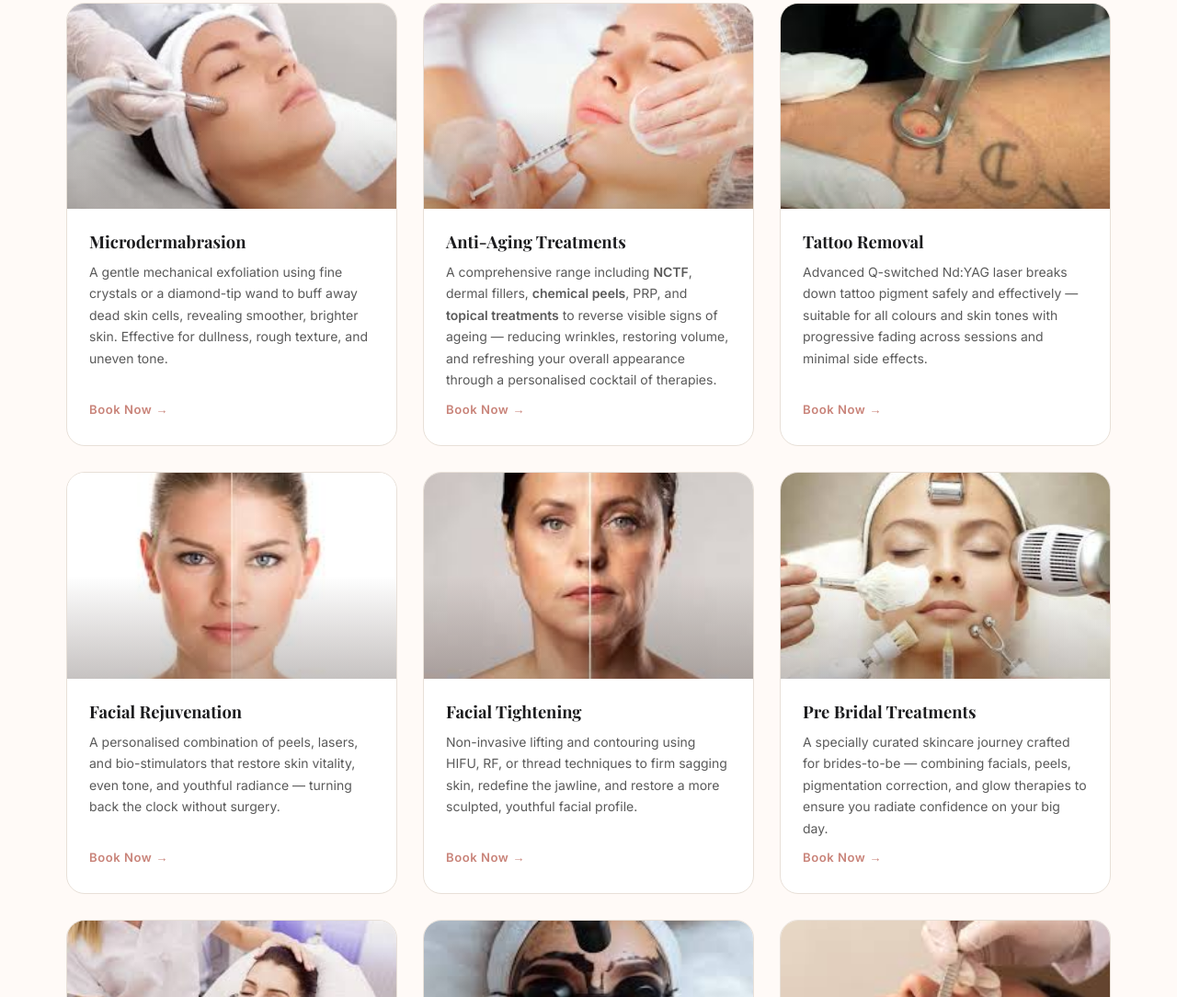
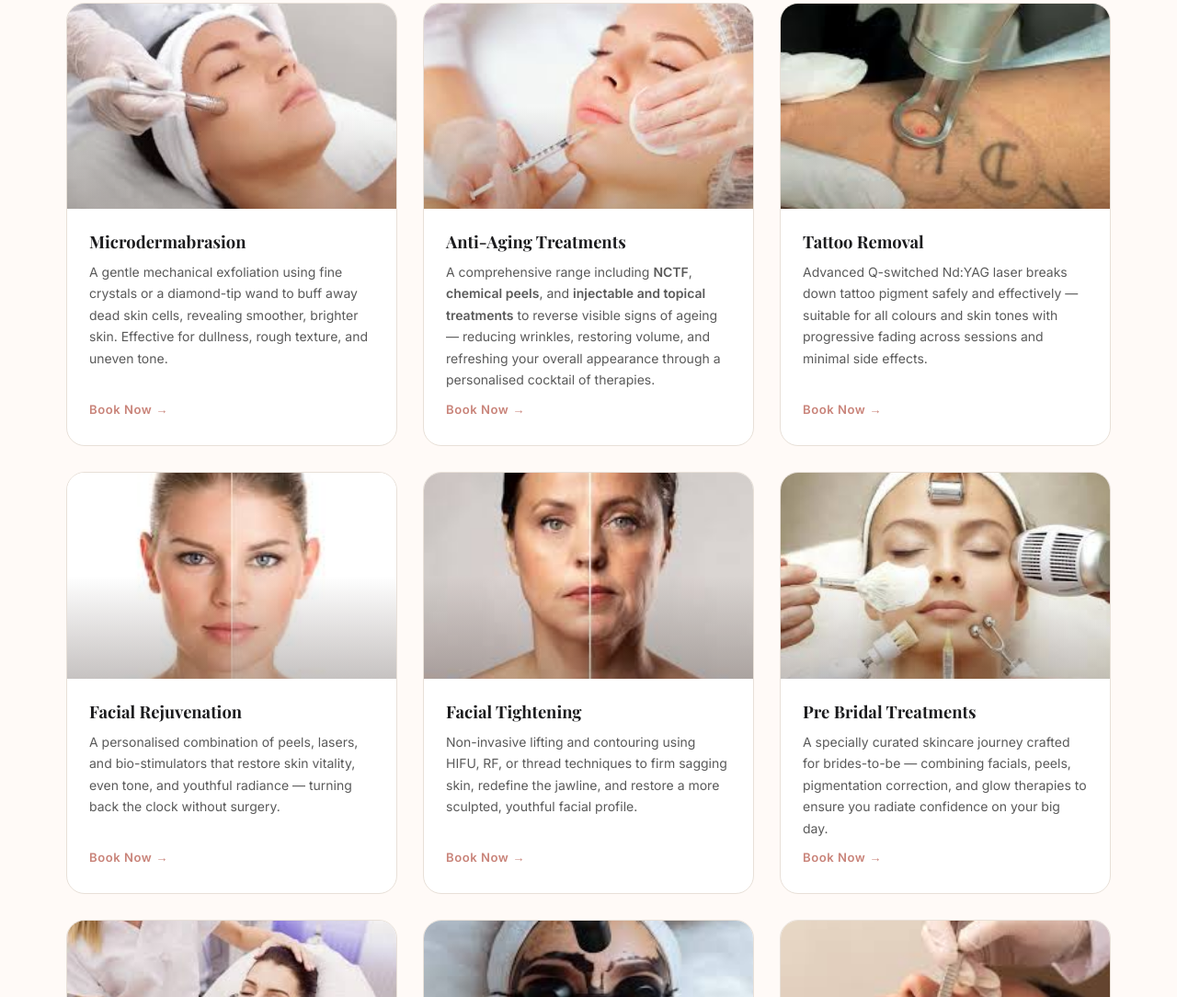
Before and after one commit to gsengh24/Dr-Navdeep-Kaur, a plain HTML site: page index.html in a window 1280 px wide. Shown: the part 3734-4818 px from the top of the page at 92% size. Drawn offline with nearby package versions, Linux system fonts and the light colour scheme; a web font is replaced by a local one.

Commit message:
Update Anti-Aging Treatments description

```diff
--- a/index.html
+++ b/index.html
@@ -360,8 +360,8 @@
           </div>
           <div class="treatment-body">
             <h3>Anti-Aging Treatments</h3>
-            <p>A comprehensive range including <strong>NCTF</strong>, dermal fillers, <strong>chemical peels</strong>,
-              PRP, and <strong>topical treatments</strong> to reverse visible signs of ageing — reducing wrinkles,
+            <p>A comprehensive range including <strong>NCTF</strong>, <strong>chemical peels</strong>,
+              and <strong>injectable and topical treatments</strong> to reverse visible signs of ageing — reducing wrinkles,
               restoring volume, and refreshing your overall appearance through a personalised cocktail of therapies.</p>
             <a href="#appointment" class="service-link">Book Now →</a>
           </div>
```
